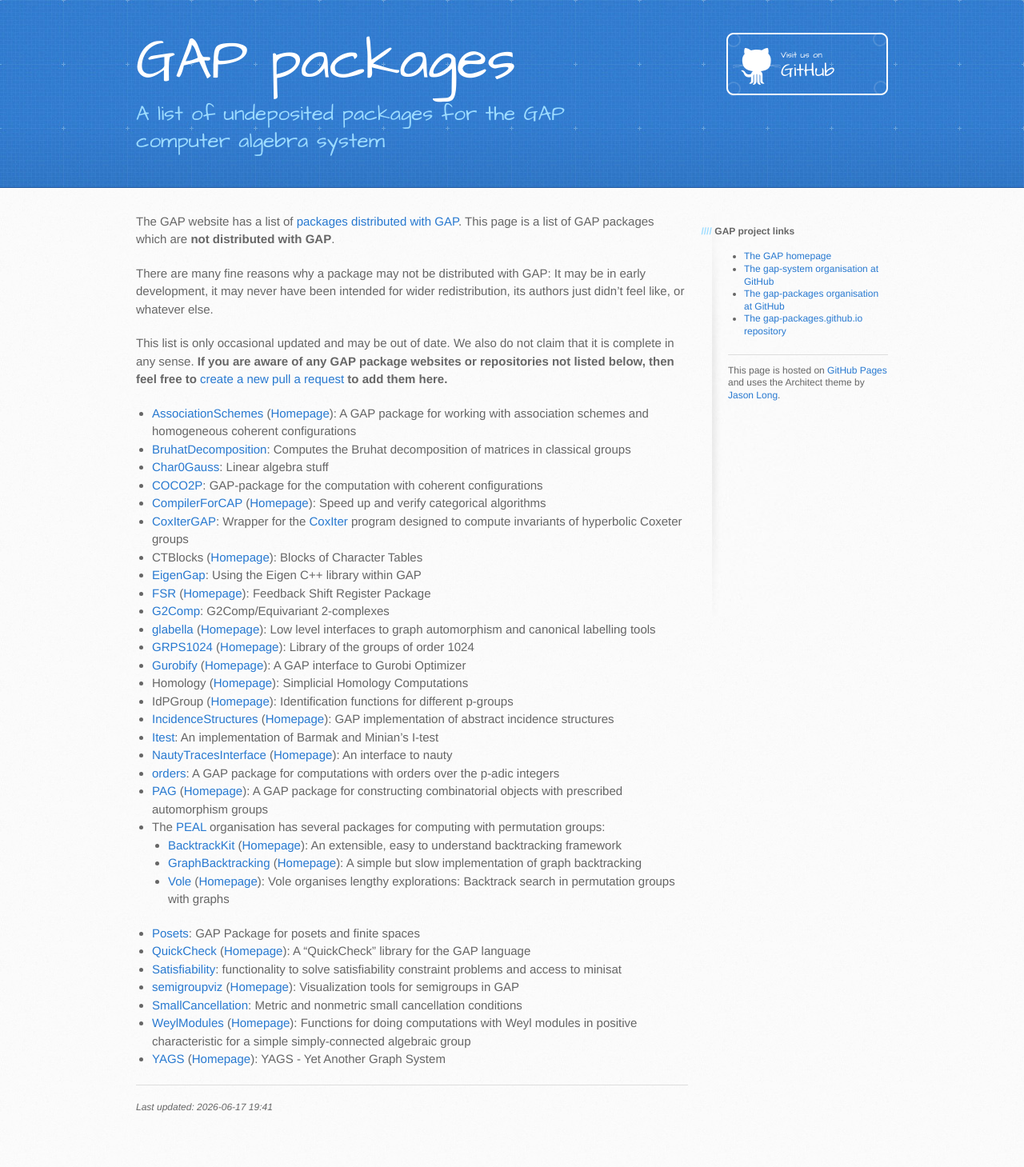
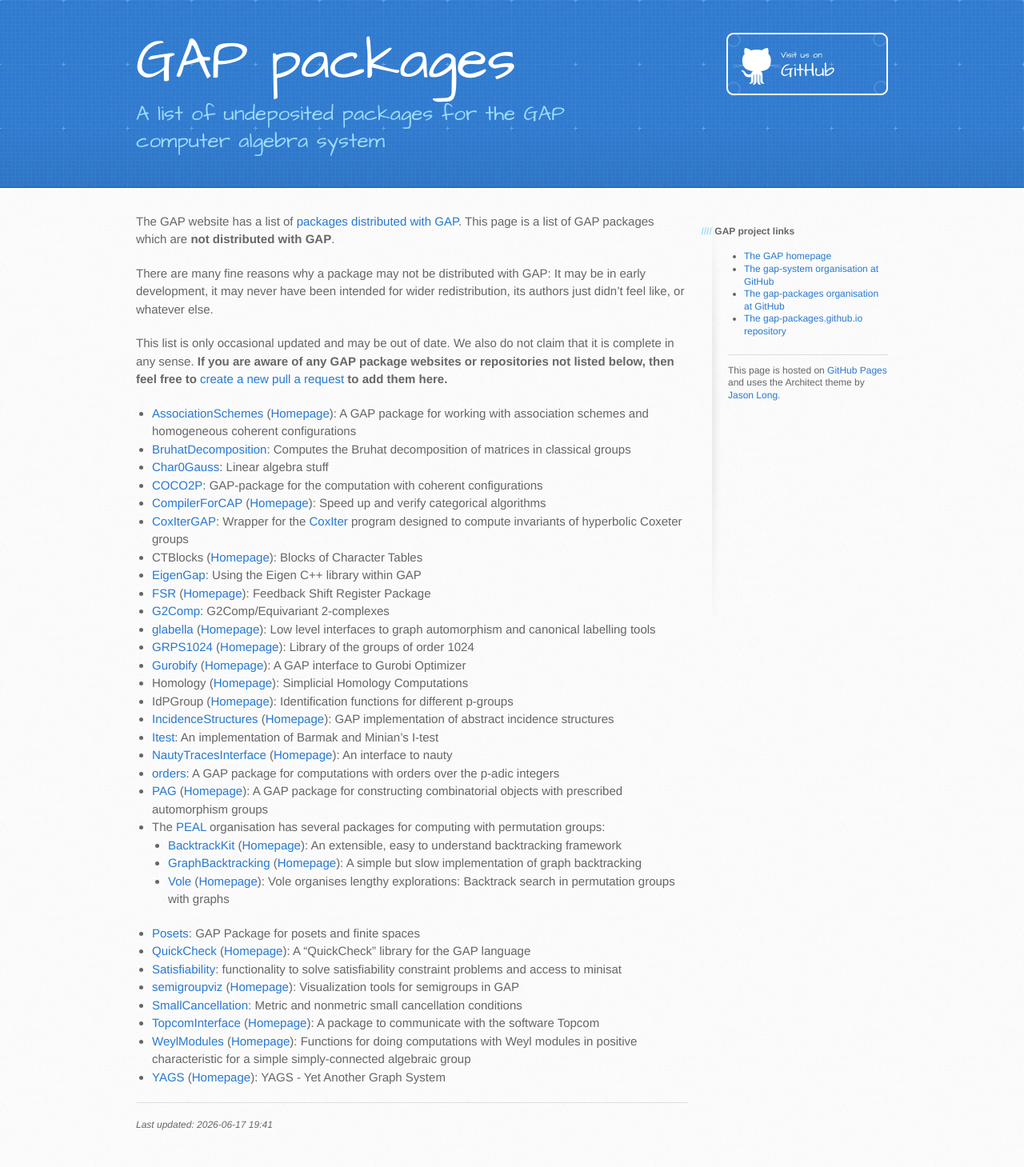
Before and after one commit to gap-packages/gap-packages.github.io, a Jekyll site: the page built from index.md, in a window 1280 px wide. Shown: the whole page at 80% size. Built offline with Jekyll 4.4.1, drawn with Linux system fonts in a browser that asks for light colours; before the commit the page ends 1437 px from its top, so only the background shows below that.

Commit message:
Add package TopcomInterface

```diff
--- a/index.md
+++ b/index.md
@@ -45,6 +45,7 @@ to add them here.**
 * [Satisfiability](https://github.com/MathieuDutSik/Satisfiability): functionality to solve satisfiability constraint problems and access to minisat
 * [semigroupviz](https://github.com/nathancarter/semigroupviz) ([Homepage](https://nathancarter.github.io/semigroupviz)): Visualization tools for semigroups in GAP
 * [SmallCancellation](https://github.com/isadofschi/smallcancellation): Metric and nonmetric small cancellation conditions
+* [TopcomInterface](https://github.com/homalg-project/ToricVarieties_project/tree/master/TopcomInterface) ([Homepage](https://homalg-project.github.io/ToricVarieties_project/TopcomInterface)): A package to communicate with the software Topcom
 * [WeylModules](https://github.com/srdoty/WeylModulesNew) ([Homepage](https://srdoty.github.io/WeylModulesNew/)): Functions for doing computations with Weyl modules in positive characteristic for a simple simply-connected algebraic group
 * [YAGS](https://github.com/yags/yags) ([Homepage](http://xamanek.izt.uam.mx/yags)): YAGS - Yet Another Graph System
 
```
